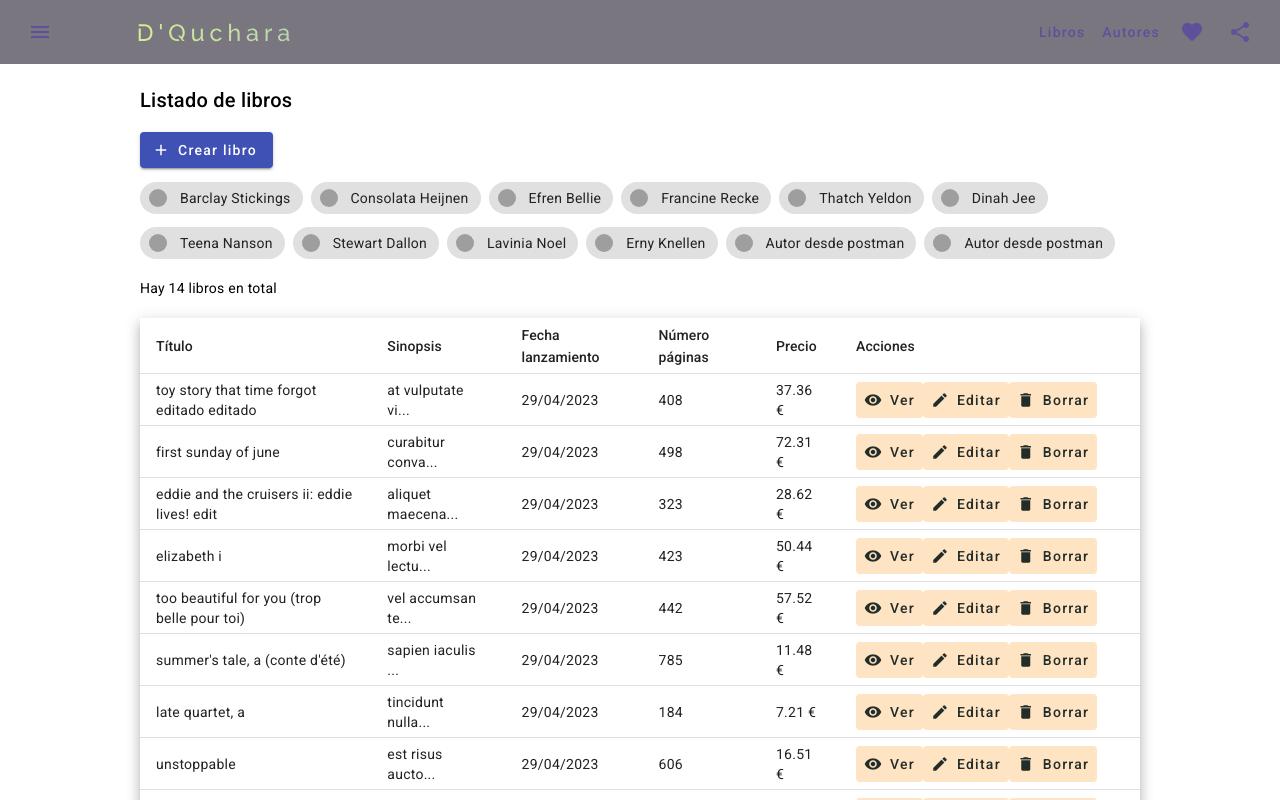
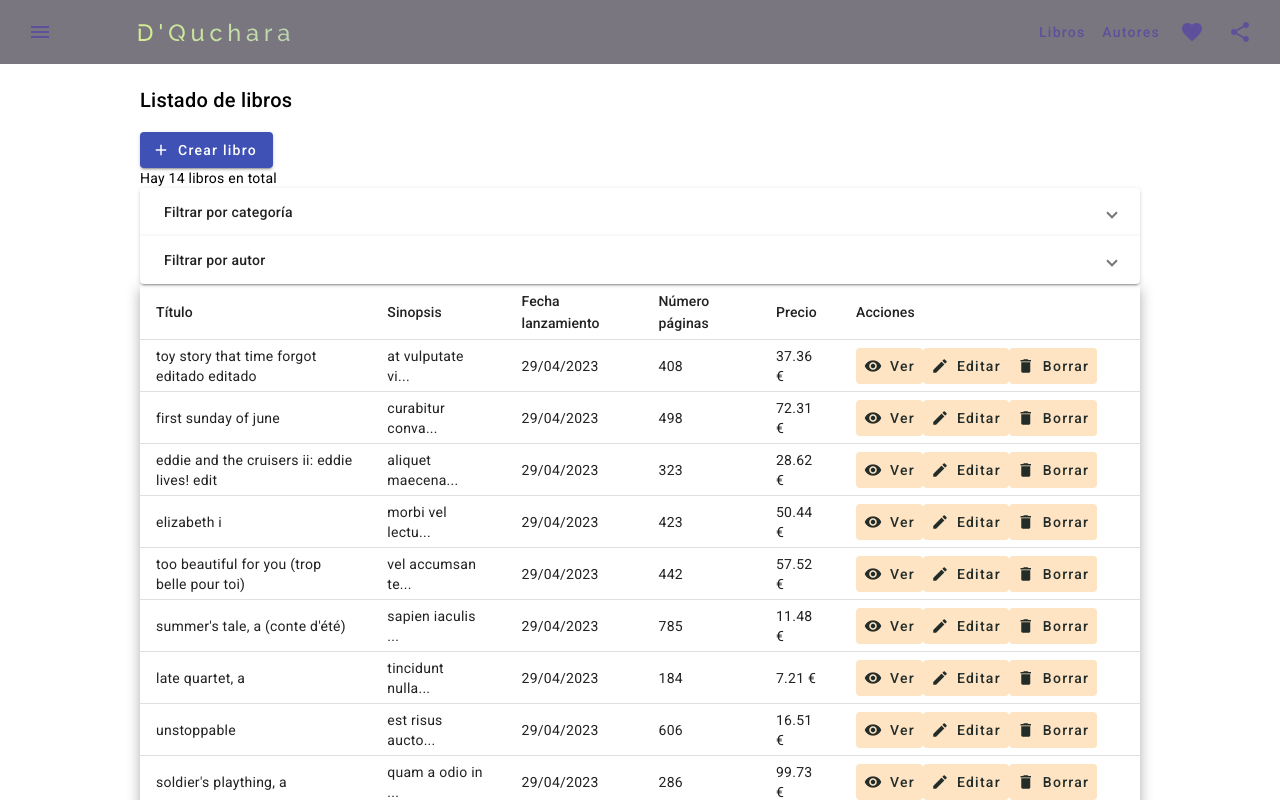
Before and after one commit to vcrl1/CursoAngular_VanessaRodriguez, an Angular app in the folder m3-angular-desarrollo/8. Proyectos/proyecto17/: page /books in a window 1280 px wide. Shown: the top 800 px of the page. Built offline with nearby package versions, Linux system fonts and the light colour scheme; data requests are answered from the project's data file; grey boxes are pictures that could not be loaded.

Commit message:
Panel de expansión para el filtrado.

```diff
--- a/m3-angular-desarrollo/8. Proyectos/proyecto17/db.json
+++ b/m3-angular-desarrollo/8. Proyectos/proyecto17/db.json
@@ -290,28 +290,28 @@
       "name": "Estilos de vida",
       "minAge": 13,
       "color": "blue",
-      "photo": "https://picsum.photo/100"
+      "photo": "https://picsum.photos/100"
     },
     {
       "id": 2,
       "name": "Salud",
       "minAge": 8,
       "color": "green",
-      "photo": "https://picsum.photo/200"
+      "photo": "https://picsum.photos/200"
     },
     {
       "id": 3,
       "name": "Filosofía",
       "minAge": 15,
       "color": "yellow",
-      "photo": "https://picsum.photo/300"
+      "photo": "https://picsum.photos/300"
     },
     {
       "id": 4,
       "name": "Aventura",
       "minAge": 18,
       "color": "red",
-      "photo": "https://picsum.photo/400"
+      "photo": "https://picsum.photos/400"
     }
   ]
 }
--- a/m3-angular-desarrollo/8. Proyectos/proyecto17/src/app/books/book-list/book-list.component.css
+++ b/m3-angular-desarrollo/8. Proyectos/proyecto17/src/app/books/book-list/book-list.component.css
@@ -1,6 +1,5 @@
 table {
-    margin-top: 20px;
-    margin-bottom: 20px;
+    margin-top: 0 !important;
 }
 
 a {
--- a/m3-angular-desarrollo/8. Proyectos/proyecto17/src/app/books/book-list/book-list.component.html
+++ b/m3-angular-desarrollo/8. Proyectos/proyecto17/src/app/books/book-list/book-list.component.html
@@ -5,6 +5,34 @@
   Crear libro
 </button>
 
+<div *ngIf="books.length>0">
+  Hay {{books.length}} libros en total
+</div>
+<mat-accordion>
+  <mat-expansion-panel>
+    <mat-expansion-panel-header>
+      <mat-panel-title>
+        Filtrar por categoría
+      </mat-panel-title>
+    </mat-expansion-panel-header>
+    <mat-chip-listbox>
+      <a *ngFor="let category of categories" [routerLink]="['/books/category/', category.id]">
+
+        <mat-chip-option [ngStyle]="{'background-color':category.color}">
+          <img matChipAvatar [src]="category.photo" [alt]="category.name" />
+          {{category.name}}
+        </mat-chip-option>
+      </a>
+    </mat-chip-listbox>
+  </mat-expansion-panel>
+
+
+  <mat-expansion-panel>
+    <mat-expansion-panel-header>
+      <mat-panel-title>
+        Filtrar por autor
+      </mat-panel-title>
+    </mat-expansion-panel-header>
     <mat-chip-listbox aria-label="Dog selection">
 
       <a *ngFor="let author of authors" [routerLink]="['/books/author', author.id]">
@@ -18,9 +46,13 @@
 
     </mat-chip-listbox>
 
-<div *ngIf="books.length>0">
-  Hay {{books.length}} libros en total
-</div>
+  </mat-expansion-panel>
+</mat-accordion>
+
+
+
+
+
 
 <table mat-table [dataSource]="books" class="mat-elevation-z8">
 
--- a/m3-angular-desarrollo/8. Proyectos/proyecto17/src/app/books/book-list/book-list.component.ts
+++ b/m3-angular-desarrollo/8. Proyectos/proyecto17/src/app/books/book-list/book-list.component.ts
@@ -5,6 +5,8 @@ import { AuthorService } from 'src/app/authors/services/author.service';
 import { IAuthor } from 'src/app/authors/models/author.model';
 import { ActivatedRoute, Router } from '@angular/router';
 import { MatSnackBar } from '@angular/material/snack-bar';
+import { CategoryService } from 'src/app/categories/services/category.service';
+import { ICategory } from 'src/app/categories/models/category.model';
 
 @Component({
   selector: 'app-book-list',
@@ -16,27 +18,42 @@ export class BookListComponent implements OnInit {
   displayedColumns: string[] = ['title', 'sinopsis', 'release', 'numPages', 'price', 'actions'];
   books: IBook[] = [];
   authors: IAuthor[] = [];
+  categories: ICategory[]=[];
 
   constructor(
     private bookService: BookService,
     private authorService: AuthorService,
+    private categoryService: CategoryService,
     private activatedRoute: ActivatedRoute,
     private snackbar: MatSnackBar
   ) { }
 
   ngOnInit(): void {
+    this.loadBooks()
+  }
 
+  loadBooks() {
     //Esto de aquí sirve para FILTRAR
     this.activatedRoute.params.subscribe(params => {
-      const idString = params['authorId']
-      if (idString) {
-        const id = parseInt(idString, 10);
+      const authorIdStr = params['authorId']
+      const categoryIdStr = params['categoryId']
+
+      if (authorIdStr) {
+        const id = parseInt(authorIdStr, 10);
         this.bookService.findAllByAuthorId(id).subscribe(data => this.books = data)
+      }
+      else if (categoryIdStr) {
+        const id = parseInt(categoryIdStr, 10);
+        this.bookService.findAllByCategoryId(id).subscribe(data => this.books = data)
+
       } else {
         this.bookService.findAll().subscribe(data => this.books = data)
+
       }
     })
     this.authorService.findAll().subscribe(data => this.authors = data);
+    this.categoryService.findAll().subscribe(data => this.categories= data);
+
 
   }
 
@@ -45,8 +62,8 @@ export class BookListComponent implements OnInit {
       next: response => {
         if (response.status === 200 || response.status === 204) {
           console.log("Se ha borrado correctamente")
-          this.ngOnInit() // se encarga de cargar libros
-          this.snackbar.open('Se ha borrado correctamente', 'Cerrar',{duration:3000});
+          this.loadBooks() // se encarga de cargar libros
+          this.snackbar.open('Se ha borrado correctamente', 'Cerrar', { duration: 3000 });
         } else {
           console.log("Se ha producido un error")
           this.snackbar.open('Se ha producido un error, inténtalo más tarde', 'Cerrar');
--- a/m3-angular-desarrollo/8. Proyectos/proyecto17/src/app/books/books.module.ts
+++ b/m3-angular-desarrollo/8. Proyectos/proyecto17/src/app/books/books.module.ts
@@ -21,6 +21,7 @@ import { MAT_DATE_LOCALE, MatNativeDateModule } from '@angular/material/core';
 import { MatListModule } from '@angular/material/list';
 import { MatChipsModule } from '@angular/material/chips';
 import { MatSnackBarModule } from '@angular/material/snack-bar'
+import { MatExpansionModule } from '@angular/material/expansion'
 @NgModule({
     declarations: [
         BookListComponent,
@@ -43,7 +44,8 @@ import { MatSnackBarModule } from '@angular/material/snack-bar'
         MatNativeDateModule,
         MatListModule,
         MatChipsModule,
-        MatSnackBarModule
+        MatSnackBarModule,
+        MatExpansionModule
     ],
     providers: [
         { provide: MAT_DATE_LOCALE, useValue: 'es-ES' }
--- a/m3-angular-desarrollo/8. Proyectos/proyecto17/src/app/books/services/book.service.ts
+++ b/m3-angular-desarrollo/8. Proyectos/proyecto17/src/app/books/services/book.service.ts
@@ -21,6 +21,10 @@ export class BookService {
     return this.httpClient.get<IBook[]>(`${this.url}?authorId=${authorId}`);
   }
 
+    // http://localhost:3000/books?categories_like=1
+    findAllByCategoryId(categoryId: number): Observable<IBook[]> {
+      return this.httpClient.get<IBook[]>(`${this.url}?categories_like=${categoryId}`);
+    }
   findById(id: number): Observable<IBook> {
     return this.httpClient.get<IBook>(`${this.url}/${id}`);
   }
--- a/m3-angular-desarrollo/8. Proyectos/proyecto17/src/app/categories/models/category.model.ts
+++ b/m3-angular-desarrollo/8. Proyectos/proyecto17/src/app/categories/models/category.model.ts
@@ -3,4 +3,5 @@ export interface ICategory {
     name: string;
     minAge:number;
     color: string;
+    photo: string;
 }
```
Lines whose indentation alone changed are shown as unchanged.
